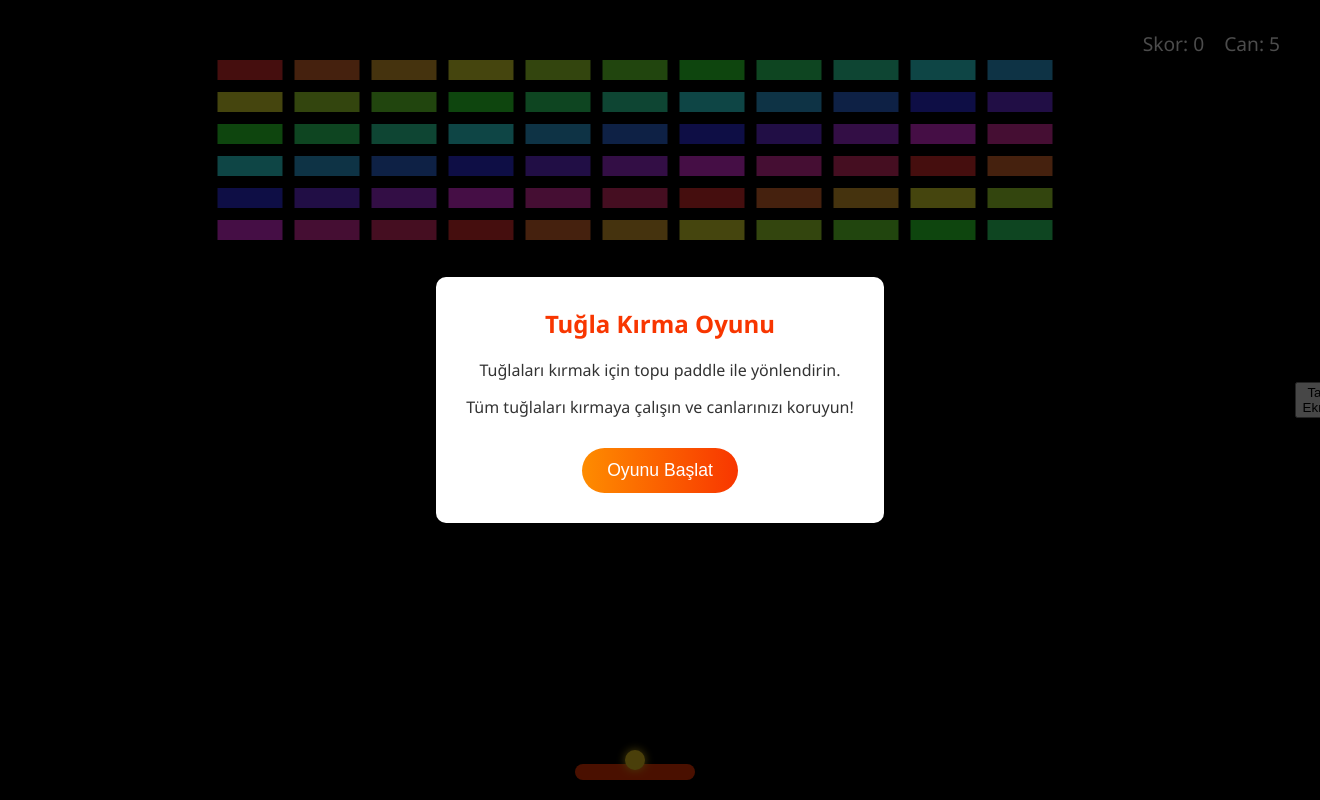
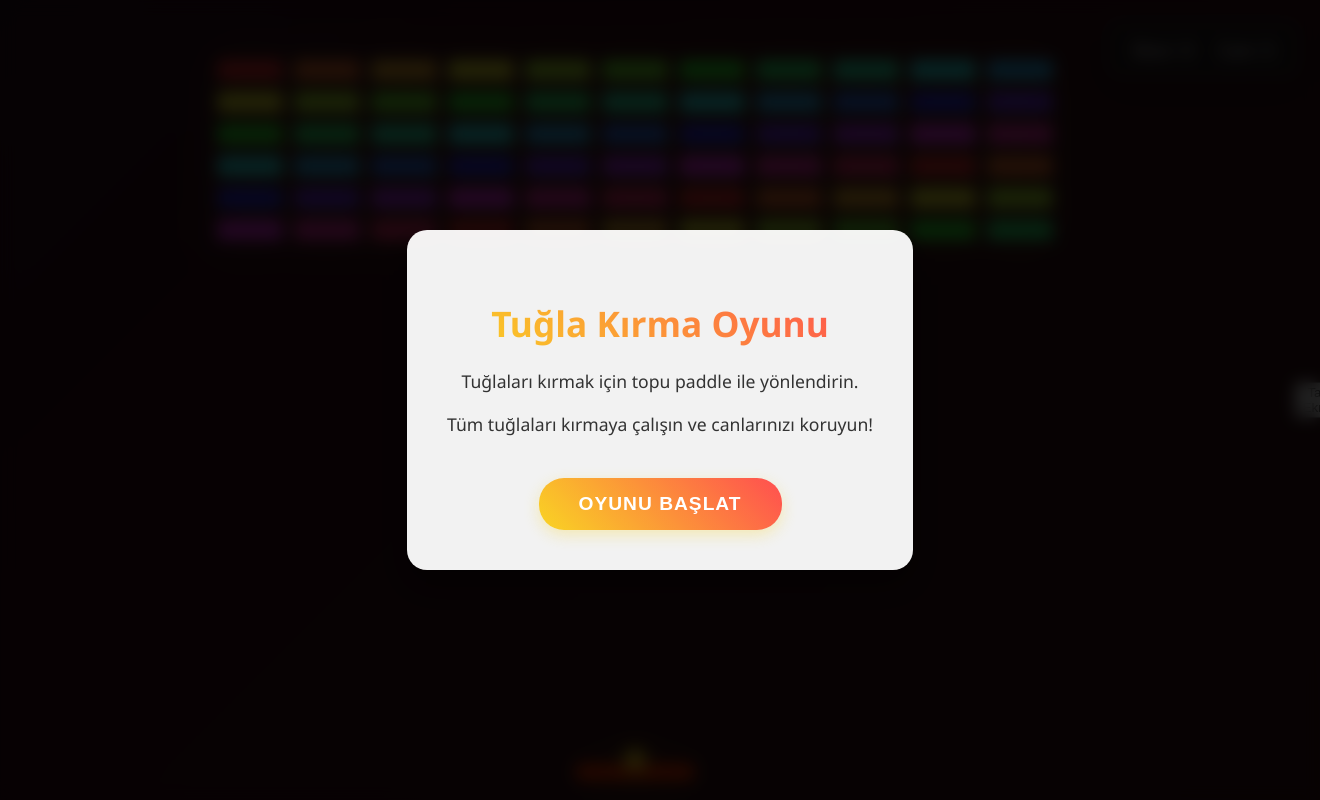
Before and after one commit to OktayAla/WebProjects, a PHP site: page / in a window 1320 px wide; the page is wider, and only the part inside the window is pictured. Run offline with PHP 8.4, Linux system fonts and the light colour scheme.

Commit message:
Update style.css

```diff
--- a/Brick breaker game/style.css
+++ b/Brick breaker game/style.css
@@ -4,109 +4,170 @@ body {
     width: 100vw;
     height: 100vh;
     overflow: hidden;
-    background: linear-gradient(135deg, #232526, #414345);
+    background: linear-gradient(-45deg, #ee7752, #e73c7e, #23a6d5, #23d5ab);
+    background-size: 400% 400%;
+    animation: gradientBG 15s ease infinite;
     font-family: 'Segoe UI', Arial, sans-serif;
 }
+
+@keyframes gradientBG {
+    0% { background-position: 0% 50%; }
+    50% { background-position: 100% 50%; }
+    100% { background-position: 0% 50%; }
+}
+
 .game-container {
     position: relative;
     width: 100vw;
     height: 100vh;
-    background: #000;
+    background: rgba(0, 0, 0, 0.8);
+    backdrop-filter: blur(10px);
     display: flex;
     align-items: center;
     justify-content: center;
 }
+
 canvas {
     width: 100%;
     height: 100%;
     display: block;
+    filter: drop-shadow(0 0 20px rgba(249, 212, 35, 0.2));
 }
+
 .score-panel {
     position: absolute;
     top: 20px;
     right: 20px;
-    background: rgba(0,0,0,0.5);
-    padding: 10px 20px;
-    border-radius: 8px;
+    background: rgba(255, 255, 255, 0.1);
+    backdrop-filter: blur(5px);
+    padding: 15px 25px;
+    border-radius: 15px;
     color: #fff;
     font-size: 1.2rem;
     z-index: 10;
     display: flex;
-    gap: 20px;
+    gap: 25px;
+    border: 1px solid rgba(255, 255, 255, 0.2);
+    box-shadow: 0 8px 32px rgba(0, 0, 0, 0.3);
+    animation: fadeIn 0.5s ease;
 }
+
+@keyframes fadeIn {
+    from { opacity: 0; transform: translateY(-20px); }
+    to { opacity: 1; transform: translateY(0); }
+}
+
 #restartBtn {
-    margin-top: 12px;
-    padding: 12px 24px;
-    background: #f9d423;
-    color: #222;
+    position: absolute;
+    bottom: 30px;
+    left: 50%;
+    transform: translateX(-50%);
+    padding: 15px 40px;
+    background: linear-gradient(45deg, #f9d423, #ff4e50);
+    color: #fff;
     border: none;
-    border-radius: 8px;
-    font-size: 1rem;
-    font-weight: bold;
+    border-radius: 25px;
+    font-size: 1.1rem;
+    font-weight: 600;
     cursor: pointer;
-    box-shadow: 0 2px 8px rgba(0,0,0,0.3);
-    transition: background 0.2s, color 0.2s;
+    box-shadow: 0 5px 15px rgba(249, 212, 35, 0.3);
+    transition: all 0.3s ease;
+    text-transform: uppercase;
+    letter-spacing: 1px;
 }
+
 #restartBtn:hover {
-    background: #f83600;
-    color: #fff;
+    transform: translateX(-50%) translateY(-3px);
+    box-shadow: 0 8px 25px rgba(249, 212, 35, 0.5);
 }
+
 .popup {
     position: fixed;
     top: 0;
     left: 0;
     width: 100%;
     height: 100%;
-    background-color: rgba(0,0,0,0.7);
+    background: rgba(0, 0, 0, 0.85);
+    backdrop-filter: blur(8px);
     display: flex;
     justify-content: center;
     align-items: center;
     z-index: 1000;
+    animation: fadeIn 0.3s ease;
 }
+
 .popup-content {
-    background: #fff;
-    padding: 30px;
-    border-radius: 10px;
+    background: rgba(255, 255, 255, 0.95);
+    padding: 40px;
+    border-radius: 20px;
     text-align: center;
     max-width: 500px;
-    box-shadow: 0 0 20px rgba(0,0,0,0.3);
+    box-shadow: 0 15px 35px rgba(0, 0, 0, 0.4);
+    transform: scale(0.9);
+    animation: popIn 0.5s cubic-bezier(0.34, 1.56, 0.64, 1) forwards;
 }
+
+@keyframes popIn {
+    from { transform: scale(0.9); opacity: 0; }
+    to { transform: scale(1); opacity: 1; }
+}
+
 .popup-content h2 {
-    color: #f83600;
-    margin-top: 0;
+    background: linear-gradient(45deg, #f9d423, #ff4e50);
+    -webkit-background-clip: text;
+    -webkit-text-fill-color: transparent;
+    font-size: 2.2rem;
+    margin-bottom: 20px;
 }
+
 .popup-content p {
     margin: 15px 0;
     color: #333;
+    font-size: 1.1rem;
+    line-height: 1.6;
 }
+
 #startGameBtn {
-    background: linear-gradient(to right, #fe8c00, #f83600);
+    background: linear-gradient(45deg, #f9d423, #ff4e50);
     border: none;
     color: #fff;
-    padding: 12px 25px;
+    padding: 15px 40px;
     border-radius: 25px;
-    font-size: 1.1rem;
+    font-size: 1.2rem;
+    font-weight: 600;
     cursor: pointer;
-    margin-top: 15px;
-    transition: transform 0.2s, box-shadow 0.2s;
+    margin-top: 25px;
+    transition: all 0.3s ease;
+    text-transform: uppercase;
+    letter-spacing: 1px;
+    box-shadow: 0 5px 15px rgba(249, 212, 35, 0.3);
 }
+
 #startGameBtn:hover {
     transform: translateY(-3px);
-    box-shadow: 0 5px 15px rgba(248,54,0,0.4);
+    box-shadow: 0 8px 25px rgba(249, 212, 35, 0.5);
 }
+
 @media (max-width: 768px) {
     .score-panel {
-        top: 10px;
-        right: 10px;
+        top: 15px;
+        right: 15px;
+        padding: 12px 20px;
         font-size: 1rem;
-        padding: 8px 16px;
     }
+
     #restartBtn {
-        font-size: 0.9rem;
-        padding: 10px 20px;
+        padding: 12px 30px;
+        font-size: 1rem;
     }
+
     .popup-content {
-        width: 90%;
-        padding: 20px;
+        width: 85%;
+        padding: 30px;
+        margin: 20px;
+    }
+
+    .popup-content h2 {
+        font-size: 1.8rem;
     }
 }
```
